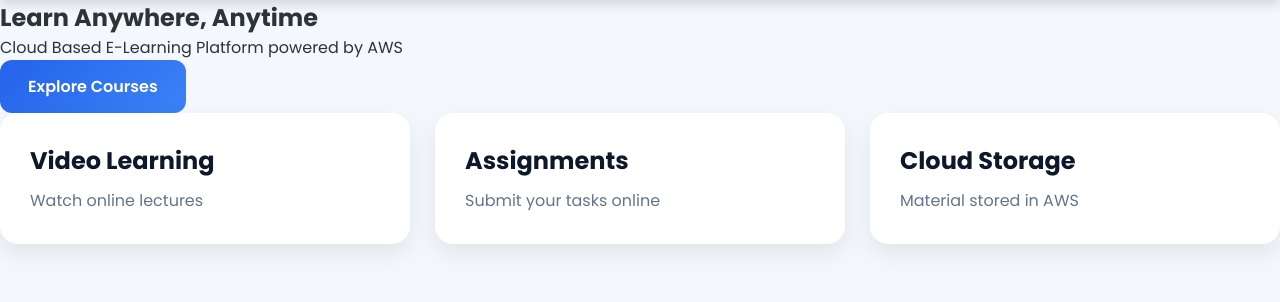
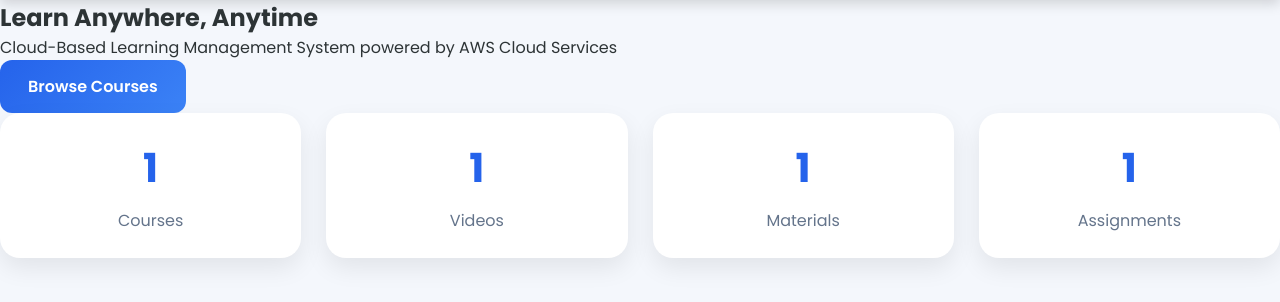
Before and after one commit to dennisfebrian001-cmd/E-Learning-Cloud-Platform, a Flask app: template templates/index.html in a window 1280 px wide. Shown: the part 88-390 px from the top of the page. Run offline with Flask 3, Linux system fonts and the light colour scheme; the template is opened without the code that fills it: most values are stand-ins (such as "Sample title", 1, 10 or a date in 2020).

Commit message:
home interface updated

```diff
--- a/app.py
+++ b/app.py
@@ -53,7 +53,31 @@ os.makedirs(
 
 @app.route("/")
 def home():
-    return render_template("index.html")
+
+    conn = get_connection()
+    cursor = conn.cursor()
+
+    cursor.execute("SELECT COUNT(*) FROM courses")
+    total_courses = cursor.fetchone()[0]
+
+    cursor.execute("SELECT COUNT(*) FROM videos")
+    total_videos = cursor.fetchone()[0]
+
+    cursor.execute("SELECT COUNT(*) FROM materials")
+    total_materials = cursor.fetchone()[0]
+
+    cursor.execute("SELECT COUNT(*) FROM assignments")
+    total_assignments = cursor.fetchone()[0]
+
+    conn.close()
+
+    return render_template(
+        "index.html",
+        total_courses=total_courses,
+        total_videos=total_videos,
+        total_materials=total_materials,
+        total_assignments=total_assignments
+    )
 
 @app.route("/student")
 def student():
--- a/templates/index.html
+++ b/templates/index.html
@@ -34,54 +34,44 @@
 
     <section class="hero">
 
-        <h1>
-            Learn Anywhere,
-            Anytime
-        </h1>
+        <h1>Learn Anywhere, Anytime</h1>
 
         <p>
-            Cloud Based E-Learning Platform
-            powered by AWS
+            Cloud-Based Learning Management System
+            powered by AWS Cloud Services
         </p>
 
-        <a href="/courses"
-           class="btn">
-
-            Explore Courses
-
+        <a href="/courses" class="btn">
+            Browse Courses
         </a>
 
     </section>
 
     <section class="features">
 
-        <div class="card">
+        <div class="stats">
 
-            <h3>Video Learning</h3>
+        <div class="stat-card">
+            <h2>{{ total_courses }}</h2>
+            <p>Courses</p>
+            </div>
 
-            <p>
-                Watch online lectures
-            </p>
+            <div class="stat-card">
+        <h2>{{ total_videos }}</h2>
+            <p>Videos</p>
+</div>
 
-        </div>
+<div class="stat-card">
+<h2>{{ total_materials }}</h2>
+<p>Materials</p>
+</div>
 
-        <div class="card">
+<div class="stat-card">
+<h2>{{ total_assignments }}</h2>
+<p>Assignments</p>
+</div>
 
-            <h3>Assignments</h3>
-
-            <p>
-                Submit your tasks online
-            </p>
-
-        </div>
-
-        <div class="card">
-
-            <h3>Cloud Storage</h3>
-
-            <p>
-                Material stored in AWS
-            </p>
+</div>
 
         </div>
 
```
